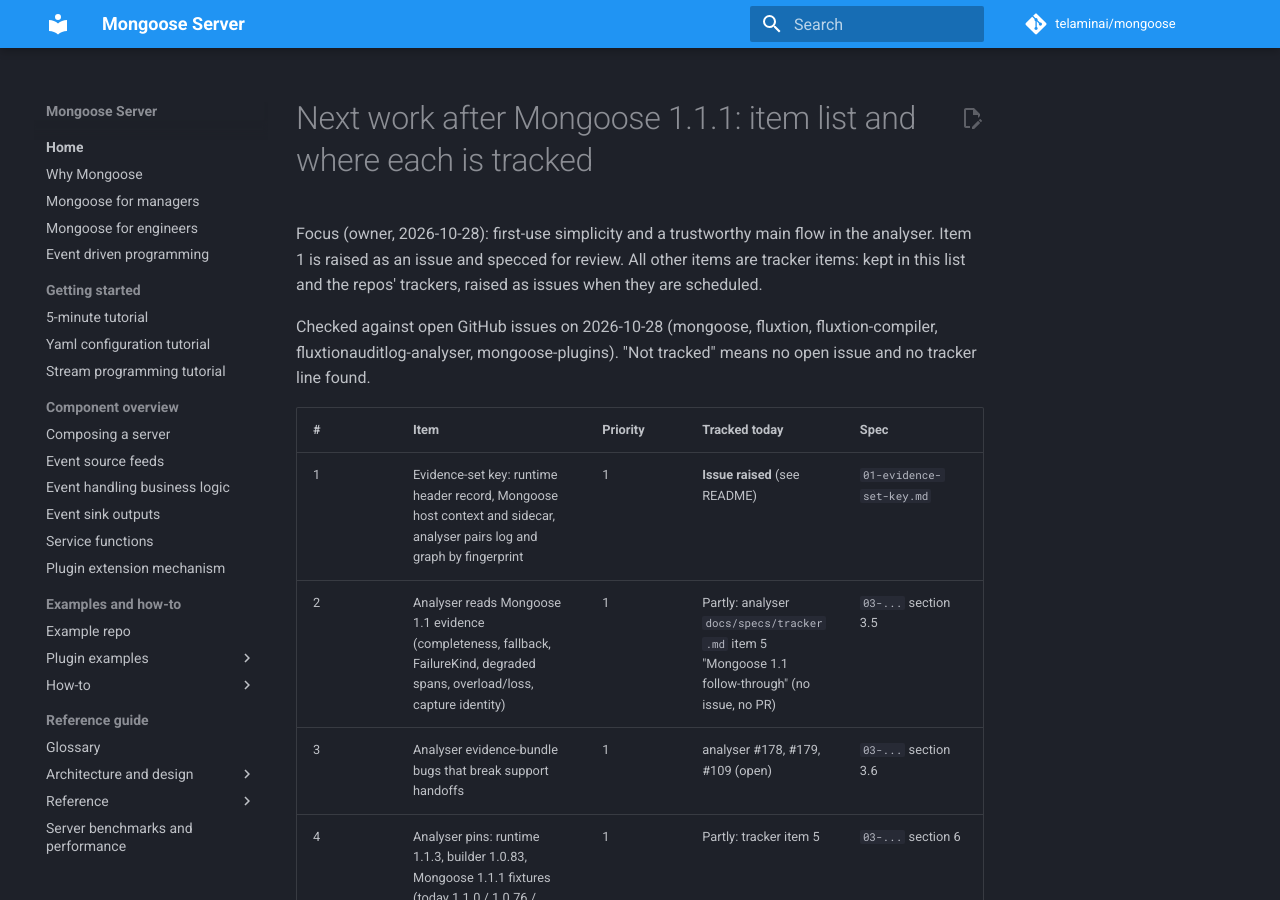
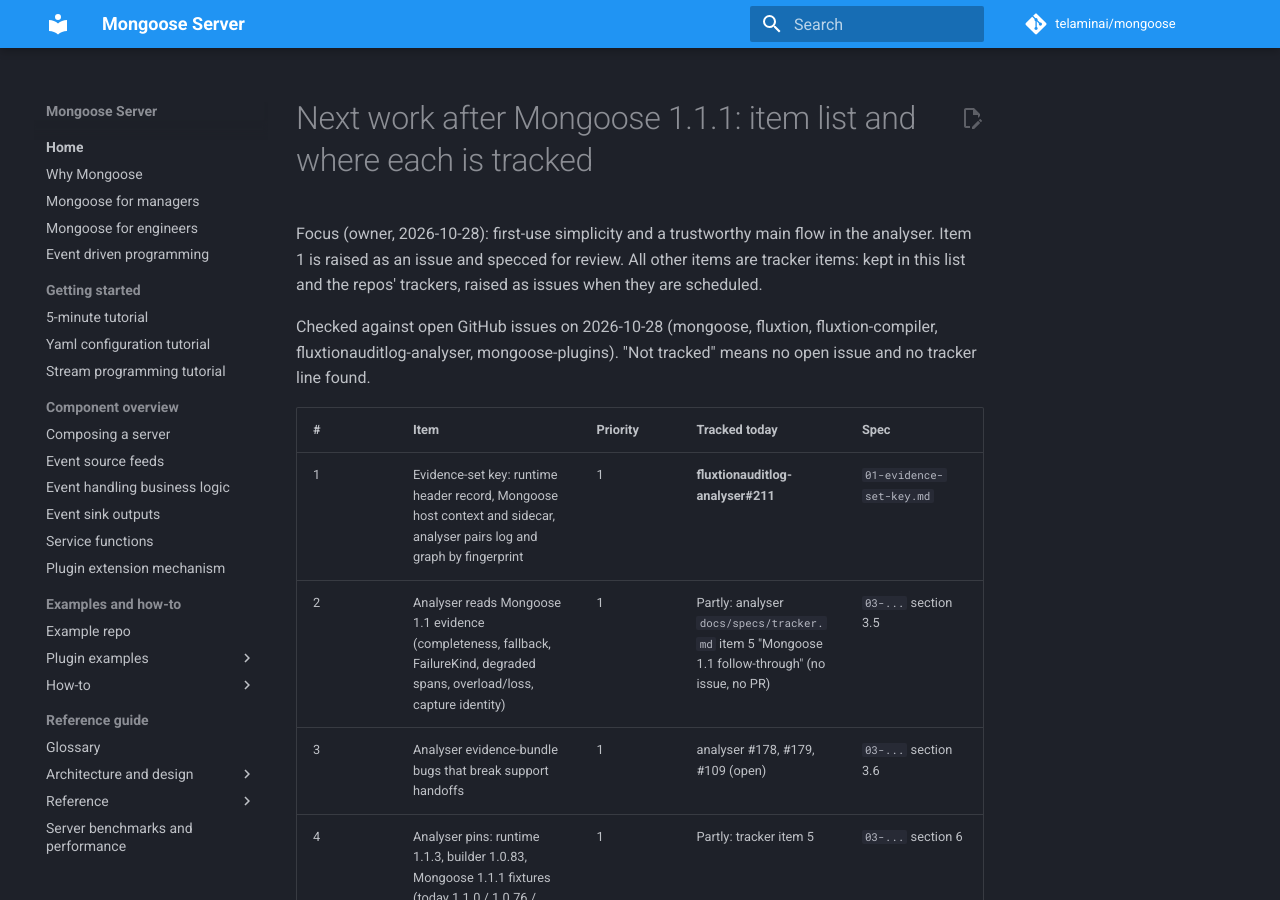
Before and after one commit to telaminai/mongoose, an MkDocs documentation site: the page built from docs/review/next-work/00-work-items.md, in a window 1280 px wide and 900 px high. Built offline with MkDocs 1.6.1 and Material for MkDocs 9.7.7, drawn with Linux system fonts in a browser that asks for light colours; comment, search, counter and statistics services are not loaded.

Commit message:
Link the evidence-set key item to analyser issue #211
Co-Authored-By: Claude Opus 5.5 <noreply@anthropic.com>
Claude-Session: https://claude.ai/code/session_01S6QUgxmxekc8hLRd9eLcgt

```diff
--- a/docs/review/next-work/00-work-items.md
+++ b/docs/review/next-work/00-work-items.md
@@ -9,7 +9,7 @@ mongoose-plugins). "Not tracked" means no open issue and no tracker line found.
 
 | # | Item | Priority | Tracked today | Spec |
 | --- | --- | --- | --- | --- |
-| 1 | Evidence-set key: runtime header record, Mongoose host context and sidecar, analyser pairs log and graph by fingerprint | 1 | **Issue raised** (see README) | `01-evidence-set-key.md` |
+| 1 | Evidence-set key: runtime header record, Mongoose host context and sidecar, analyser pairs log and graph by fingerprint | 1 | **fluxtionauditlog-analyser#211** | `01-evidence-set-key.md` |
 | 2 | Analyser reads Mongoose 1.1 evidence (completeness, fallback, FailureKind, degraded spans, overload/loss, capture identity) | 1 | Partly: analyser `docs/specs/tracker.md` item 5 "Mongoose 1.1 follow-through" (no issue, no PR) | `03-...` section 3.5 |
 | 3 | Analyser evidence-bundle bugs that break support handoffs | 1 | analyser #178, #179, #109 (open) | `03-...` section 3.6 |
 | 4 | Analyser pins: runtime 1.1.3, builder 1.0.83, Mongoose 1.1.1 fixtures (today 1.1.0 / 1.0.76 / Mongoose 1.0.32) | 1 | Partly: tracker item 5 | `03-...` section 6 |
```
